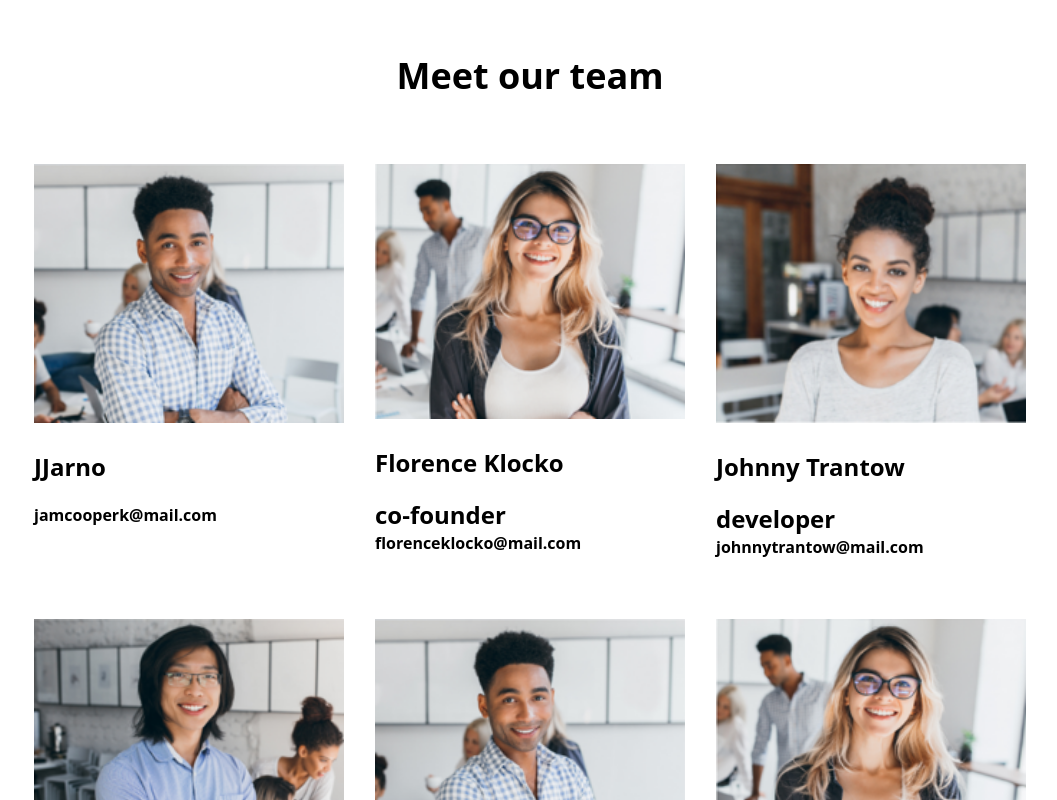
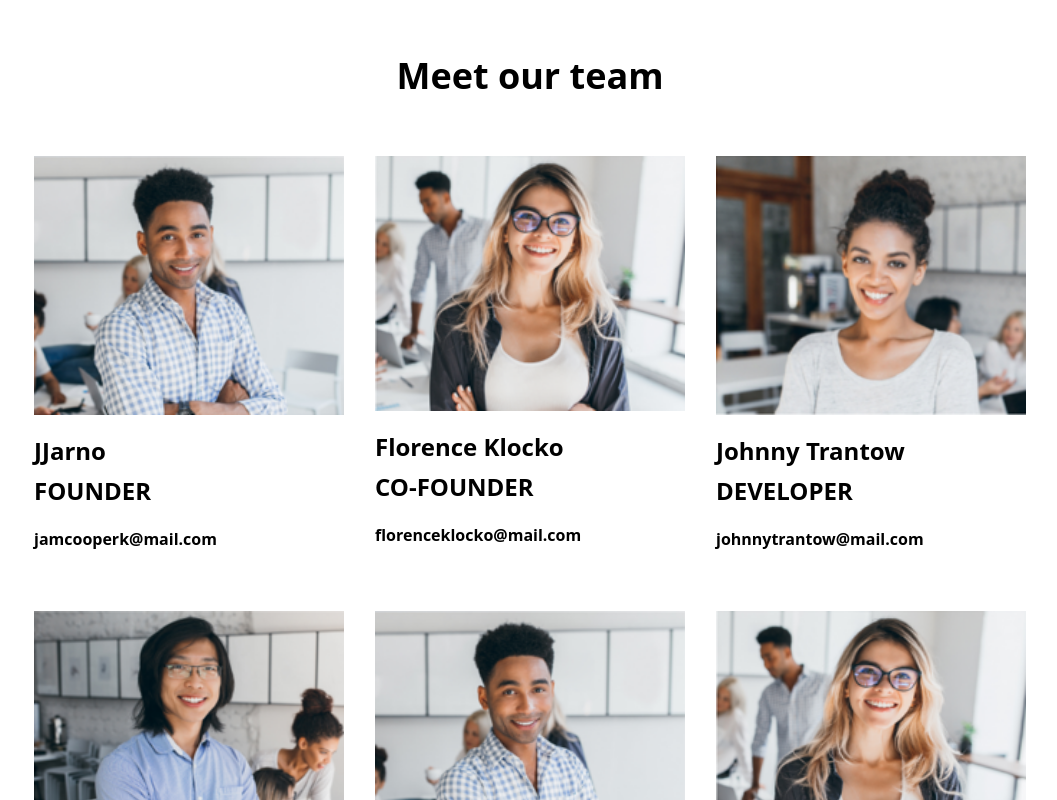
Before and after one commit to dexteraim/della7, a React (Vite) app: page / in a window 1280 px wide. Shown: the part 1320-2120 px from the top of the page, without its empty margins (110-1167 px from the left). Built offline with nearby package versions, Linux system fonts and the light colour scheme.

Commit message:
team done

```diff
--- a/src/components/Projects.jsx
+++ b/src/components/Projects.jsx
@@ -44,7 +44,7 @@ const Projects = () => {
             <div className="py-7 flex flex-wrap gap-5 justify-center lg:justify-between items-start md:flex-row md:flex-wrap">
                 {projects.map(({ id, title, image, demo, type }) => {
                     return (
-                        <div key={id} className="w-[450px] rounded-2xl  ">
+                        <div key={id} className="w-[450px]">
                             <div className="">
                                 <img className="py-2 w-[450px]" src={image} alt={title} />
                             </div>
--- a/src/components/Team.jsx
+++ b/src/components/Team.jsx
@@ -4,7 +4,7 @@ const Team = () => {
             id: 1,
             name: 'JJarno',
             image: '/images/team/cooper.png',
-            role: ' ',
+            role: 'founder',
             email: 'jamcooperk@mail.com',
         },
         {
@@ -47,30 +47,25 @@ const Team = () => {
     return (
         <div className="">
             <div className="font-bold text-center text-4xl py-8">Meet our team</div>
-            <div className="py-7 flex flex-wrap gap-5 justify-center lg:justify-between items-start md:flex-row md:flex-wrap">
+            <div className="py-7 flex flex-wrap gap-7 justify-center lg:justify-between items-start md:flex-row md:flex-wrap">
                 {members.map(({ id, name, image, role, email }) => {
                     return (
-                        <div key={id} className="w-fit rounded-2xl  ">
+                        <div key={id} className="w-fit pb-8">
                             <div className="">
-                                <img className="py-2 w-[300px] lg:w-[310px]" src={image} alt={name} />
+                                <img className="w-[300px] lg:w-[310px] pb-5" src={image} alt={name} />
                             </div>
-                            <div className="pb-8 flex flex-col justify-between">
-                                <div className="text-2xl font-semibold py-5">
+                            <div className="flex flex-col gap-2">
+                                <div className="text-2xl font-semibold ">
                                     {name}
                                 </div>
-                                <div className="flex gap-6 text-base font-bold justify-between">
-                                    <div className="text-2xl font-semibold">{role}</div>
-                                </div>
-                                <div className="flex gap-6 text-base font-bold justify-between">
-                                    <div className="text-md font-semibold">{email}</div>
-                                </div>
-
+                                <div className="text-2xl font-semibold uppercase pb-3">{role}</div>
+                                <div className="text-md font-semibold">{email}</div>
                             </div>
                         </div>
                     );
                 })}
             </div>
-        </div>
+        </div >
 
     );
 }
```
